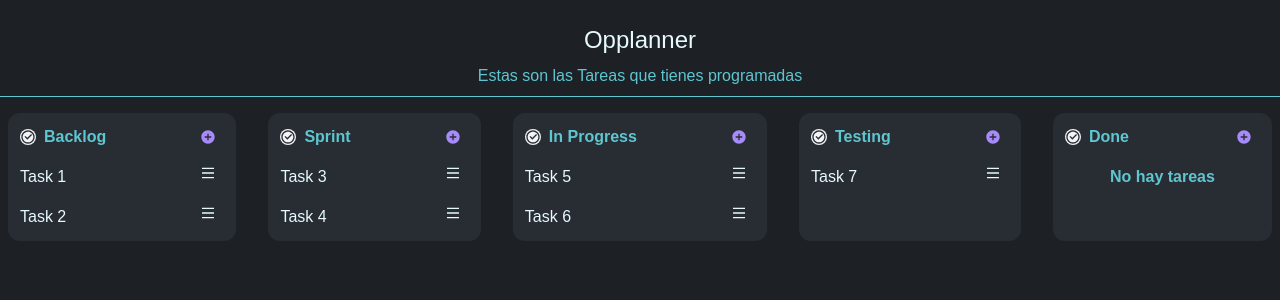
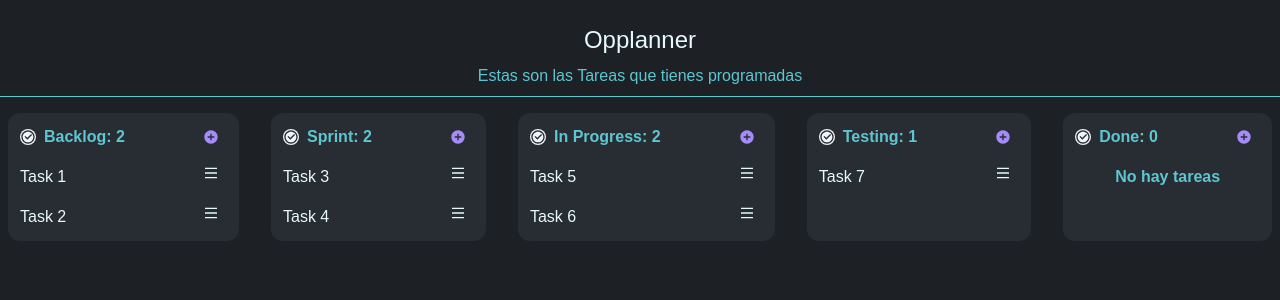
Before and after one commit to dejeloper/opplanner, a React (Vite) app: page / in a window 1280 px wide. Shown: the top 300 px of the page. Built offline with nearby package versions, Linux system fonts and the light colour scheme.

Commit message:
Add task count to list title

```diff
--- a/src/components/ListTasks.tsx
+++ b/src/components/ListTasks.tsx
@@ -17,6 +17,8 @@ export function ListTask({ title, status, tasks }: Props) {
   const isDragging = useTaskStore((s) => !!s.draggingTaskId);
   const onTaskDrop = useTaskStore((s) => s.onTaskDrop);
   const addTask = useTaskStore((s) => s.addTask);
+  const totalTasks = useTaskStore((s) => s.getTaskByStatus(status));
+  const taskCount = Object.values(totalTasks).length;
 
   const [onDragOver, setOnDragOver] = useState(false);
 
@@ -69,7 +71,9 @@ export function ListTask({ title, status, tasks }: Props) {
           <div className="flex items-center justify-center rounded-full bg-gris text-two">
             <RiCheckboxCircleLine />
           </div>
-          <h2 className="ml-2 font-semibold text-three select-none">{title}</h2>
+          <h2 className="ml-2 font-semibold text-three select-none">
+            {title}: {taskCount}
+          </h2>
         </div>
         <button
           className="flex items-center justify-center rounded-full text-contrast h-6 w-6 mr-1"
```
